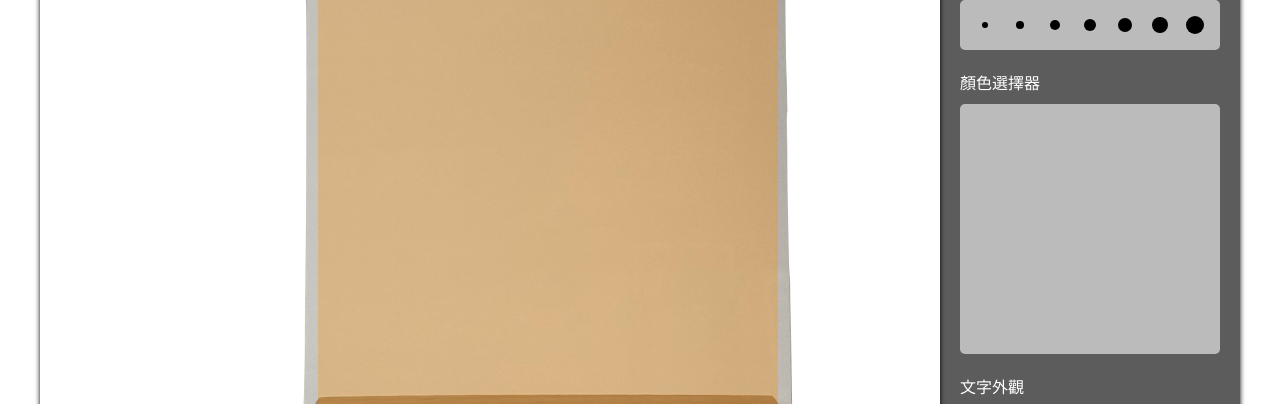
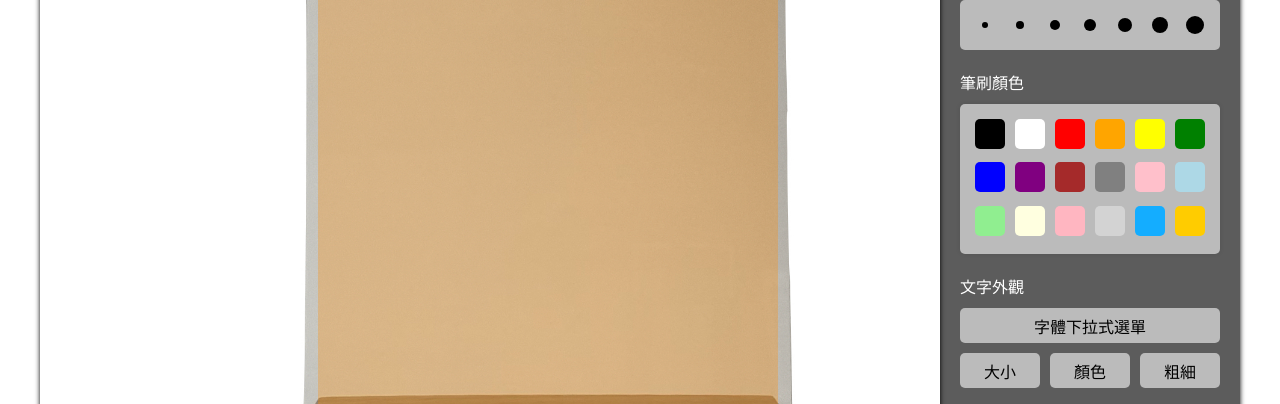
Before and after one commit to ywyang236/gift-for-you, a Next.js app: page /start-design in a window 1280 px wide. Shown: the part 205-609 px from the top of the page. Built offline with nearby package versions, Linux system fonts and the light colour scheme.

Commit message:
Add several colored buttons.

```diff
--- a/src/pages/start-design.tsx
+++ b/src/pages/start-design.tsx
@@ -21,6 +21,10 @@ const DesignGift = () => {
 
     const handleBrushSizeChange = (newBrushSize: number) => {
         dispatch(setBrushSize(newBrushSize));
+    };
+
+    const handleBrushColorChange = (newBrushColor: string) => {
+        dispatch(setBrushColor(newBrushColor));
     };
 
     return (
@@ -101,8 +105,29 @@ const DesignGift = () => {
                                 </div>
                             </div>
                             <div className={DesignCSS.colorConteiner}>
-                                <div className={DesignCSS.colorChangeTitle}>顏色選擇器</div>
-                                <div className={DesignCSS.colorChangePicker}></div>
+                                <div className={DesignCSS.colorChangeTitle}>筆刷顏色</div>
+                                <div className={DesignCSS.colorChangePicker}>
+                                    <div className={DesignCSS.colorChangePickerButton} id={DesignCSS.Black} onClick={() => handleBrushColorChange('#000000')}></div>
+                                    <div className={DesignCSS.colorChangePickerButton} id={DesignCSS.White} onClick={() => handleBrushColorChange('#FFFFFF')}></div>
+                                    <div className={DesignCSS.colorChangePickerButton} id={DesignCSS.Red} onClick={() => handleBrushColorChange('#ff0000')}></div>
+                                    <div className={DesignCSS.colorChangePickerButton} id={DesignCSS.Orange} onClick={() => handleBrushColorChange('#ffa500')}></div>
+                                    <div className={DesignCSS.colorChangePickerButton} id={DesignCSS.Yellow} onClick={() => handleBrushColorChange('#ffff00')}></div>
+                                    <div className={DesignCSS.colorChangePickerButton} id={DesignCSS.Green} onClick={() => handleBrushColorChange('#008000')}></div>
+                                    <div className={DesignCSS.colorChangePickerButton} id={DesignCSS.Blue} onClick={() => handleBrushColorChange('#0000ff')}></div>
+                                    <div className={DesignCSS.colorChangePickerButton} id={DesignCSS.Purple} onClick={() => handleBrushColorChange('#800080')}></div>
+                                    <div className={DesignCSS.colorChangePickerButton} id={DesignCSS.Brown} onClick={() => handleBrushColorChange('#a52a2a')}></div>
+                                    <div className={DesignCSS.colorChangePickerButton} id={DesignCSS.Gray} onClick={() => handleBrushColorChange('#808080')}></div>
+                                    <div className={DesignCSS.colorChangePickerButton} id={DesignCSS.Pink} onClick={() => handleBrushColorChange('#ffc0cb')}></div>
+                                    <div className={DesignCSS.colorChangePickerButton} id={DesignCSS.LightBlue} onClick={() => handleBrushColorChange('#add8e6')}></div>
+                                    <div className={DesignCSS.colorChangePickerButton} id={DesignCSS.LightGreen} onClick={() => handleBrushColorChange('#90ee90')}></div>
+                                    <div className={DesignCSS.colorChangePickerButton} id={DesignCSS.LightYellow} onClick={() => handleBrushColorChange('#ffffe0')}></div>
+                                    <div className={DesignCSS.colorChangePickerButton} id={DesignCSS.LightPink} onClick={() => handleBrushColorChange('#ffb6c1')}></div>
+                                    <div className={DesignCSS.colorChangePickerButton} id={DesignCSS.LightGray} onClick={() => handleBrushColorChange('#d3d3d3')}></div>
+                                    <div className={DesignCSS.colorChangePickerButton} id={DesignCSS.GreenBlue} onClick={() => handleBrushColorChange('#14adff')}></div>
+                                    <div className={DesignCSS.colorChangePickerButton} id={DesignCSS.WarmYellow} onClick={() => handleBrushColorChange('#ffcc00')}></div>
+
+
+                                </div>
                             </div>
                             <div className={DesignCSS.textChangeConteiner}>
                                 <div className={DesignCSS.textChangeTitle}>文字外觀</div>
@@ -166,7 +191,7 @@ const DesignGift = () => {
                     </div>
                 </div>
             </div>
-        </Layout>
+        </Layout >
     );
 };
 
--- a/src/store/reducers/brushReducer.ts
+++ b/src/store/reducers/brushReducer.ts
@@ -1,5 +1,5 @@
 // src/store/reducers/brushReducer.ts
-import {TOGGLE_BRUSH, SET_BRUSH_SIZE} from '../actions/brushActions';
+import {TOGGLE_BRUSH, SET_BRUSH_SIZE, SET_BRUSH_COLOR} from '../actions/brushActions';
 
 const initialState = {
     isBrushActive: false,
@@ -18,6 +18,11 @@ const brushReducer = (state = initialState, action: {type: any; payload?: any;})
                 ...state,
                 brushSize: action.payload,
             };
+        case SET_BRUSH_COLOR:
+            return {
+                ...state,
+                brushColor: action.payload,
+            };
         default:
             return state;
     }
--- a/src/styles/design.module.css
+++ b/src/styles/design.module.css
@@ -170,7 +170,7 @@
     display: flex;
     justify-content: space-between;
     align-items: center;
-    padding: 20px
+    padding: 20px;
 }
 
 .brushChange6px {
@@ -224,9 +224,95 @@
 
 .colorChangePicker {
     background-color: #BBBBBB;
+    /* 陰影 */
+    box-shadow: 0px 0px 5px rgba(0, 0, 0, 0.1);
     border-radius: 5px;
-    height: 250px;
+    height: 150px;
+    padding: 15px;
+    display: grid;
+    grid-template-columns: repeat(6, 1fr);
+    gap: 10px;
 }
+
+.colorChangePickerButton {
+    width: 30px;
+    height: 30px;
+    border-radius: 5px;
+}
+
+#Black {
+    background-color: black;
+}
+
+#White {
+    background-color: white;
+}
+
+#Red {
+    background-color: red;
+}
+
+#Orange {
+    background-color: #ffa500;
+}
+
+#Yellow {
+    background-color: #ffff00;
+}
+
+#Green {
+    background-color: #008000;
+}
+
+#Blue {
+    background-color: #0000ff;
+}
+
+#Purple {
+    background-color: #800080;
+}
+
+#Brown {
+    background-color: #a52a2a;
+}
+
+#Gray {
+    background-color: #808080;
+}
+
+#Pink {
+    background-color: #ffc0cb;
+}
+
+#LightBlue {
+    background-color: #add8e6;
+}
+
+#LightGreen {
+    background-color: #90ee90;
+}
+
+#LightYellow {
+    background-color: #ffffe0;
+}
+
+#LightPink {
+    background-color: #ffb6c1;
+}
+
+#LightGray {
+    background-color: #d3d3d3;
+}
+
+#GreenBlue {
+    background-color: #14adff;
+}
+
+#WarmYellow {
+    background-color: #ffcc00;
+}
+
+
 
 .textChangeConteiner {
     display: flex;
```
